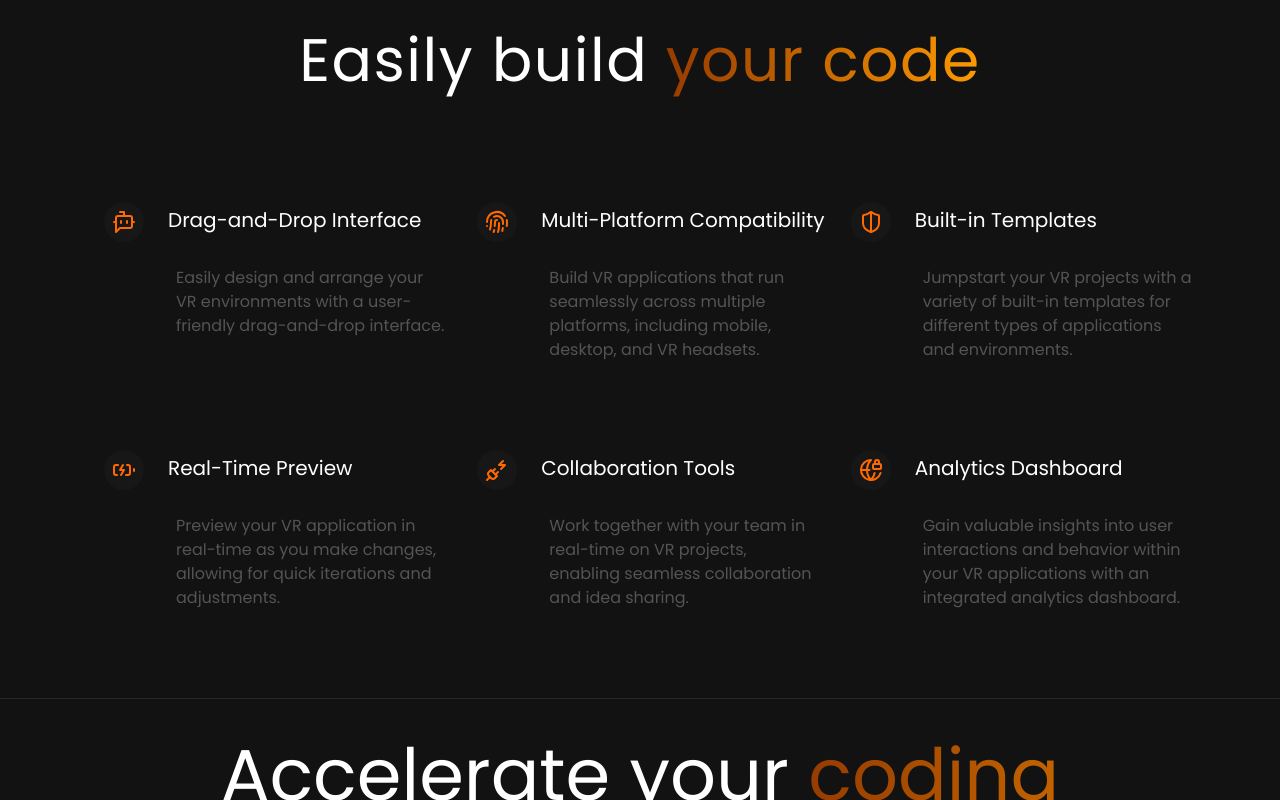
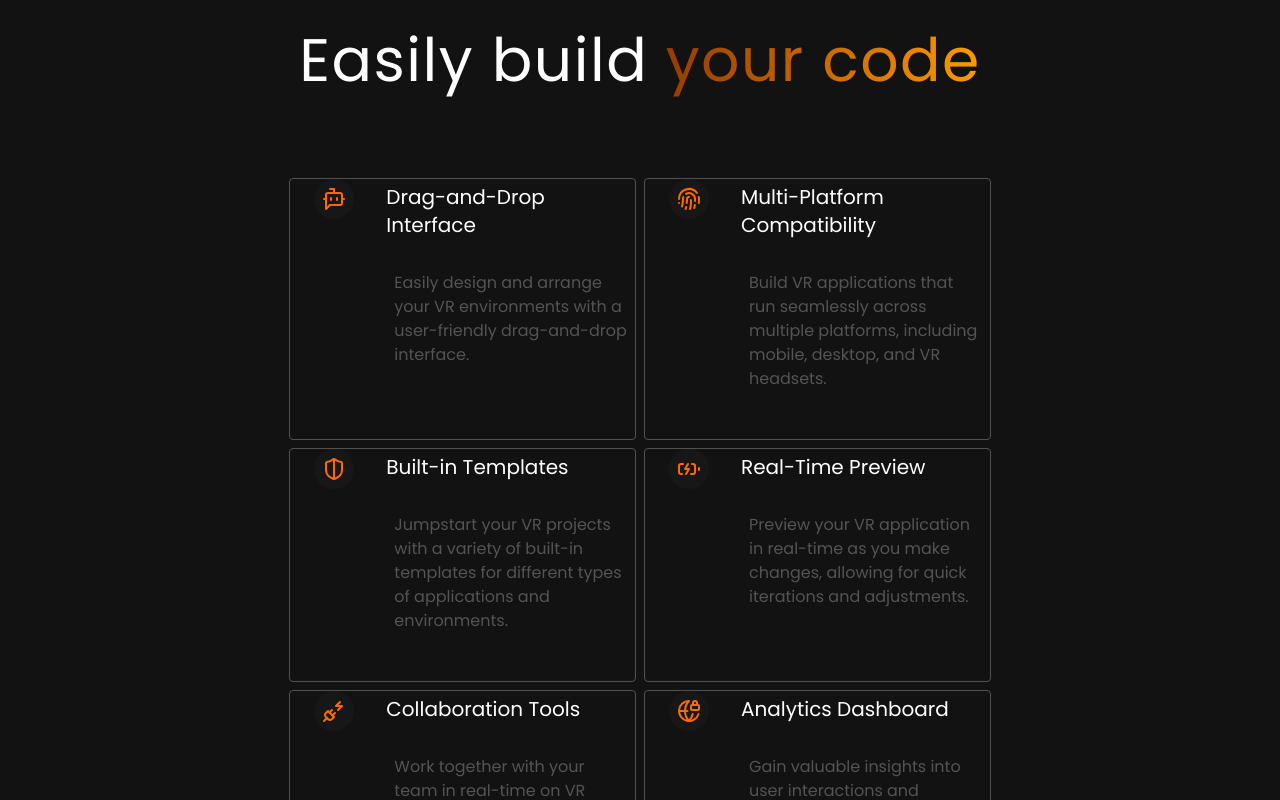
Before and after one commit to manoj-jm/Landing_page_VR, a React (Vite) app: page / in a window 1280 px wide. Shown: the part 780-1580 px from the top of the page. Built offline with nearby package versions, Linux system fonts and the light colour scheme.

Commit message:
good 👍🏻

```diff
--- a/src/components/Features.jsx
+++ b/src/components/Features.jsx
@@ -15,17 +15,17 @@ const Features = () => {
         </h2>
       </div>
 
-      <div className="lg:flex flex-col mt-12 items-center gap-4">
-        <div className="flex flex-wrap mt-10 lg:mt-16 lg:mx-20">
+      <div className="lg:flex flex-col mt-12 items-center">
+        <div className="flex flex-wrap mt-10 lg:mt-10 justify-center lg:mx-30 gap-2">
           {features.map((feature, ind) => (
-            <div key={ind} className="w-full sm:1/2 lg:w-1/3">
-              <div className="flex ">
+            <div key={ind} className="w-[90%] sm:1/2 lg:w-1/3  border border-neutral-600 rounded">
+              <div className="flex gap-2">
                 <div className="flex mx-6 h-10 w-10 p-2 bg-neutral-900 text-orange-500 justify-center items-center rounded-full">
                   {feature.icon()}
                 </div>
                 <div className=" ">
                   <h1 className="mt-1 mb-6 text-xl">{feature.text}</h1>
-                  <p className="text-[#5a585aee] text-md mb-20 p-2">{feature.description}</p>
+                  <p className="text-[#5a585aee] text-md mb-10 p-2">{feature.description}</p>
                 </div>
               </div>
             </div>
--- a/src/components/Pricing.jsx
+++ b/src/components/Pricing.jsx
@@ -9,7 +9,7 @@ const Pricing = () => {
       </h2>
       <div className="flex flex-wrap justify-center gap-6">
         {pricingOptions.map((price, index) => (
-          <div key={index} className="w-full sm:w-1/2 lg:w-1/3">
+          <div key={index} className="w-[90%] sm:w-1/2 lg:w-1/3">
             <div className="p-6 border border-neutral-700 rounded-xl bg-neutral-800">
               <p className="text-4xl font-semibold mb-4">
                 {price.title}
```
